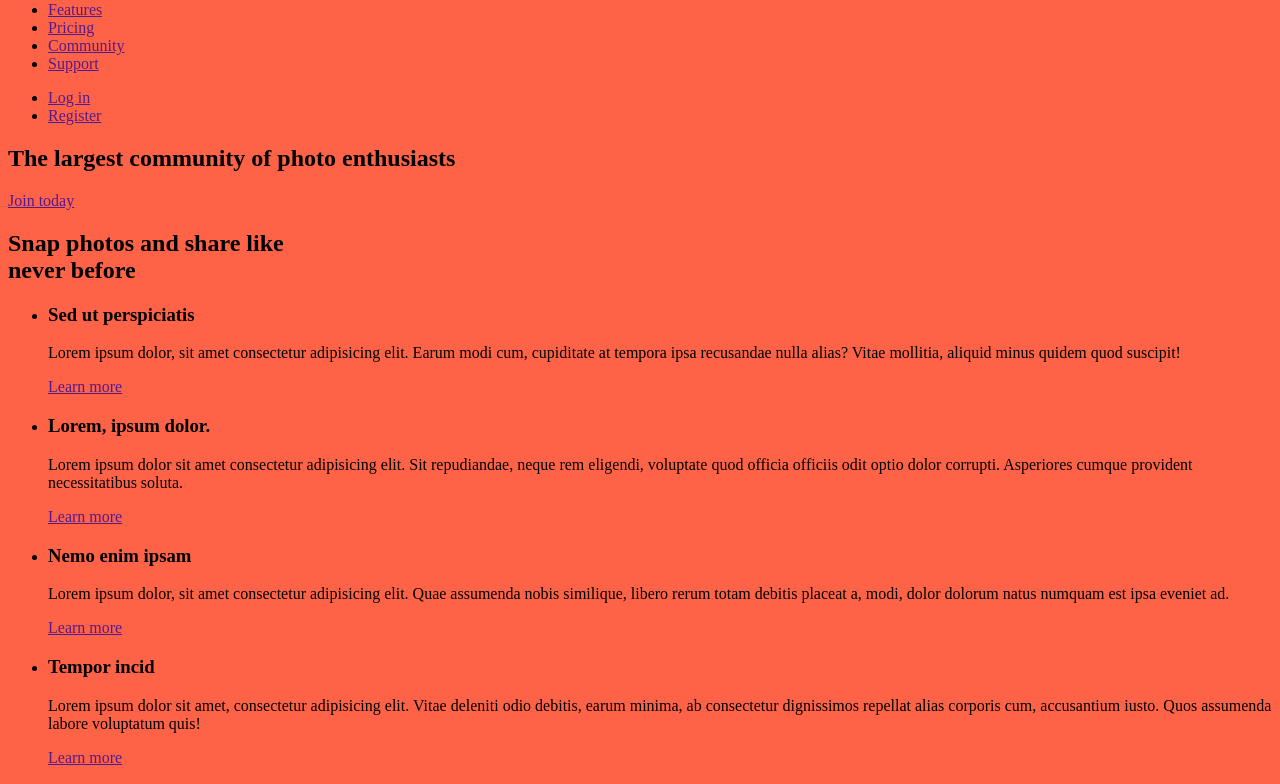
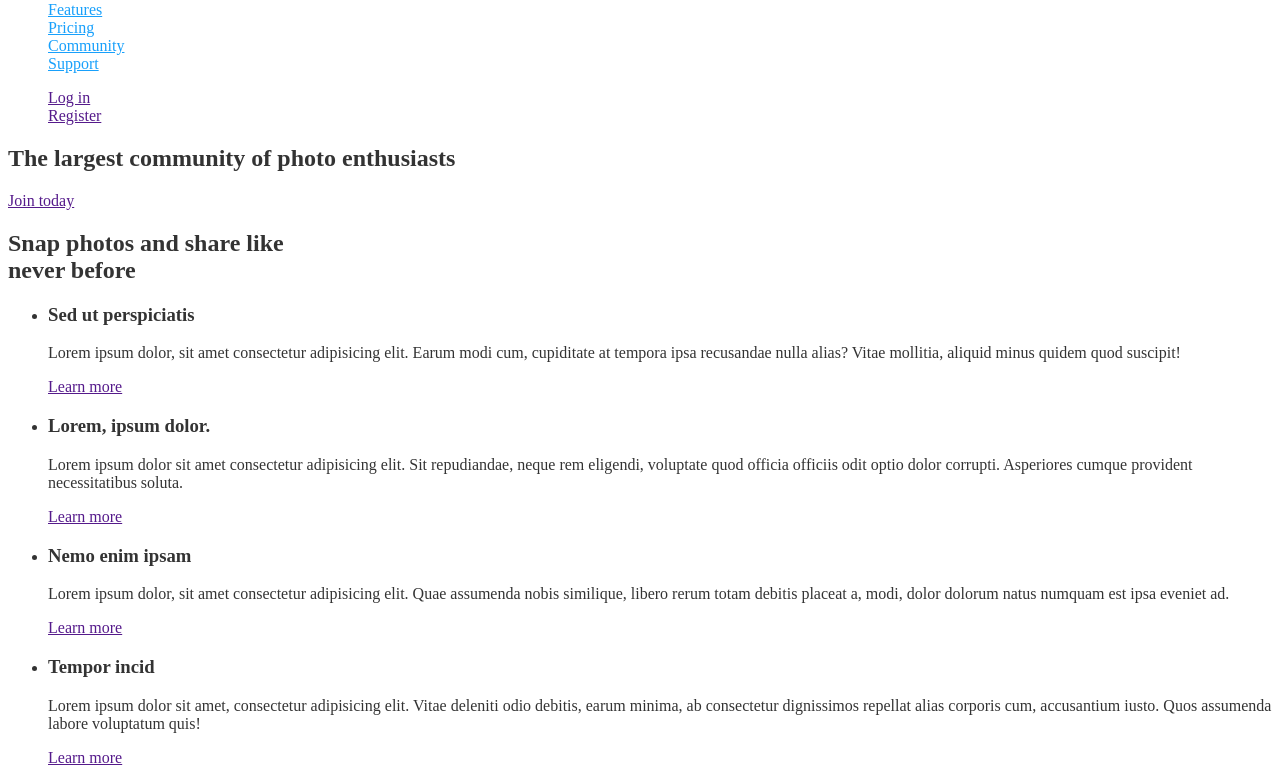
Before and after one commit to BohdanOzerianets/12.12.2023, a plain HTML site: page index.html in a window 1280 px wide. Shown: the part 41-825 px from the top of the page. Drawn offline with Linux system fonts and the light colour scheme.

Commit message:
add css site-nav

```diff
--- a/css/styles.css
+++ b/css/styles.css
@@ -1,3 +1,22 @@
 body{
-    background-color: tomato;
+    background-color: #fff;
+    color: rgba(0, 0, 0, 0.8 );
 }
+
+.list{
+    list-style: none;
+}
+
+.logo{
+    color: #000000;
+}
+
+/* Site nav */
+.site-nav .link{
+    color: #18a0fb;
+}
+
+.site-nav .link:hover,
+.site-nav .link:focus{
+    color: #000000;
+}
--- a/index.html
+++ b/index.html
@@ -11,21 +11,23 @@
     <header class="page-header">
       <nav>
         <a href="/" class="logo">photo</a>
-        <ul class="site-nav">
+
+        <ul class="site-nav list">
           <li>
-            <a href="">Features</a>
+            <a href="" class="link">Features</a>
           </li>
           <li>
-            <a href="">Pricing</a>
+            <a href="" class="link">Pricing</a>
           </li>
           <li>
-            <a href="">Community</a>
+            <a href="" class="link">Community</a>
           </li>
           <li>
-            <a href="">Support</a>
+            <a href="" class="link">Support</a>
           </li>
         </ul>
-        <ul class="auth-nav">
+
+        <ul class="auth-nav list">
           <li>
             <a href="">Log in</a>
           </li>
```
